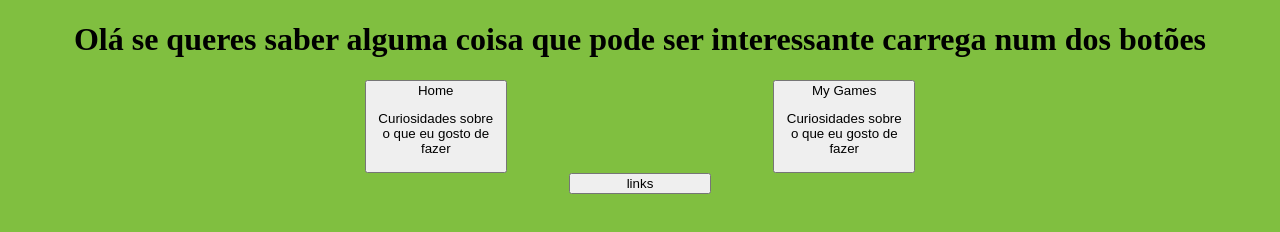
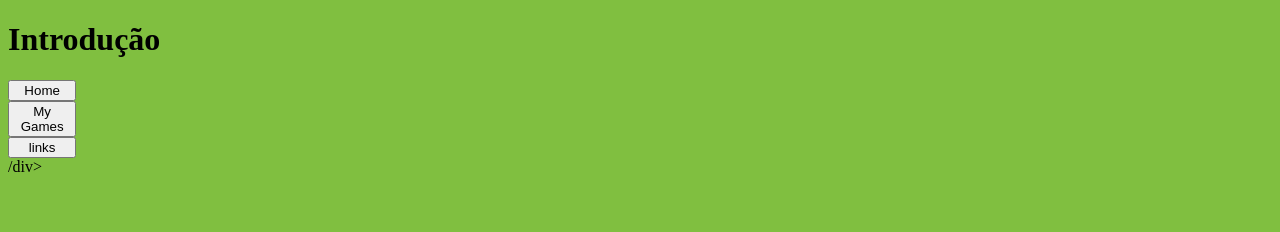
Before and after one commit to Numitous/Projeto-Intermedio, a plain HTML site: page index.html in a window 1280 px wide. Drawn offline with Linux system fonts and the light colour scheme.

Commit message:
Não esta completo

```diff
--- a/assets/style.css
+++ b/assets/style.css
@@ -4,24 +4,24 @@ body {
 }
 
 h1 {
-    text-align: center;
+    text-align: left;
 }
 
 div.conteudo {
     padding: 0 5em;
 }
 
-div.links {
-    text-align: center;
+div.menu {
+    text-align: left;
 }
 
-div.links a {
-    width: 32%;
+div.menu a {
+    width: 20%;
     display: inline-block;
 }
 
-div.links button{
-    width: 35%;
+div.menu button{
+    width: 27%;
     display: inline-block;
 }
 
@@ -33,3 +33,12 @@ div.Games a{
     width: 32%;
     display: inline-block;
 }
+
+.container {
+    display: grid();
+    grid-template-columns: 15em auto;
+}
+
+.menu{
+
+}
--- a/index.html
+++ b/index.html
@@ -7,23 +7,24 @@
 
     <body>
         <!-- cabeçalho -->
-        <h1>Olá se queres saber alguma coisa que pode ser interessante carrega num dos botões</h1>
-        <div class="links">
-
-
-            <a href="assets/home.html">
+        <h1>Introdução</h1>
+    <div class="container">
+           <div class="menu">
+             <a href="assets/home.html">
                 <button>
-                    Home <br />
-                    <p>Curiosidades sobre o que eu gosto de fazer</p>
+                    Home
                 </button>
             </a>
 
+
+            <br />
             <a href="assets/My_Games.html">
                 <button>
-                    My Games <br />
-                    <p>Curiosidades sobre o que eu gosto de fazer</p>
+                    My Games
                 </button>
             </a>
+
+
                <br />
             <a href="assets/links.html">
                 <button>
@@ -33,7 +34,12 @@
 
 
             </a>
-        </div>
+            </div class="main">
+
+            <div>
+
+    /div>
+    </div>
     </body>
 
 </html>
```
Also changed, not shown: assets/My_Games.html (+2 -2 lines).
